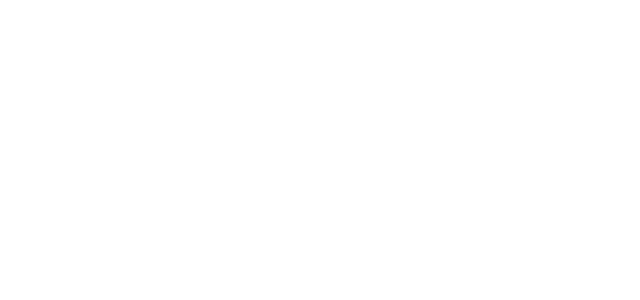
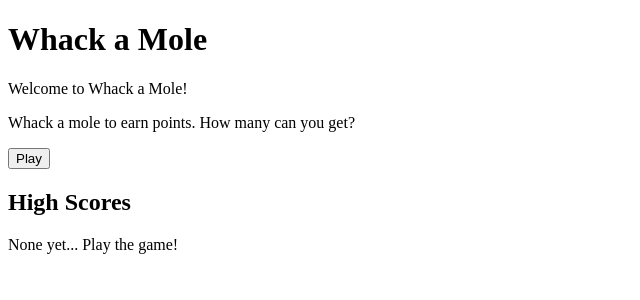
Before and after one commit to angelp0325/block26-workshop, a React (Vite) app: page / in a window 1280 px wide. Shown: the top 300 px of the page, without its empty margins (0-640 px from the left). Built offline with nearby package versions, Linux system fonts and the light colour scheme.

Commit message:
added app

```diff
--- a/src/App.jsx
+++ b/src/App.jsx
@@ -1,3 +1,19 @@
+import React from "react";
+import { GameProvider } from "./context/GameContext";
+import useGame from "./hooks/useGame";
+import WelcomeScreen from "./components/WelcomeScreen";
+import GameBoard from "./components/GameBoard";
+import "./index.css";
+
+function GameView() {
+  const { gameState } = useGame();
+  return gameState === "welcome" ? <WelcomeScreen /> : <GameBoard />;
+}
+
 export default function App() {
-  return <></>;
+  return (
+    <GameProvider>
+      <GameView />
+    </GameProvider>
+  );
 }
```
